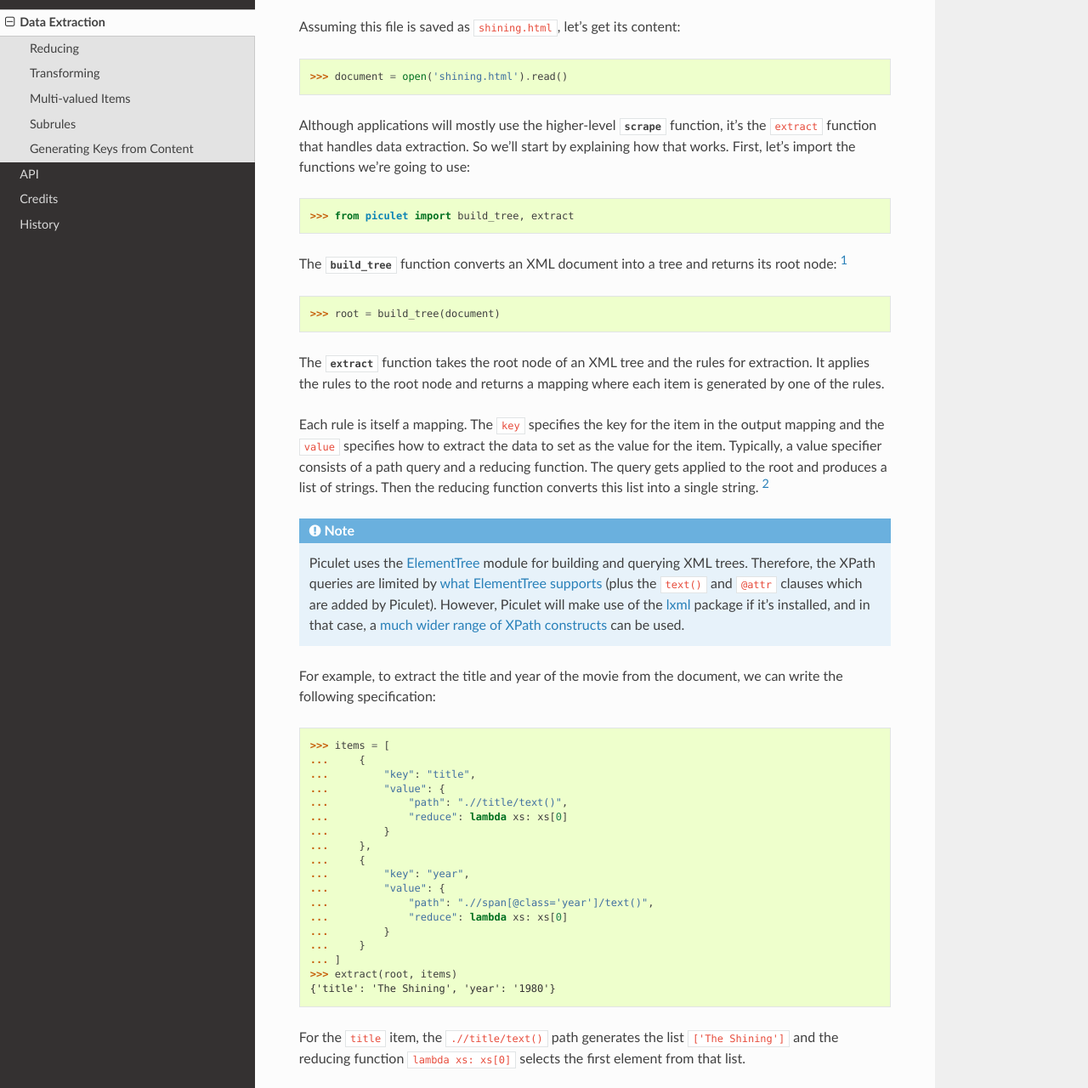
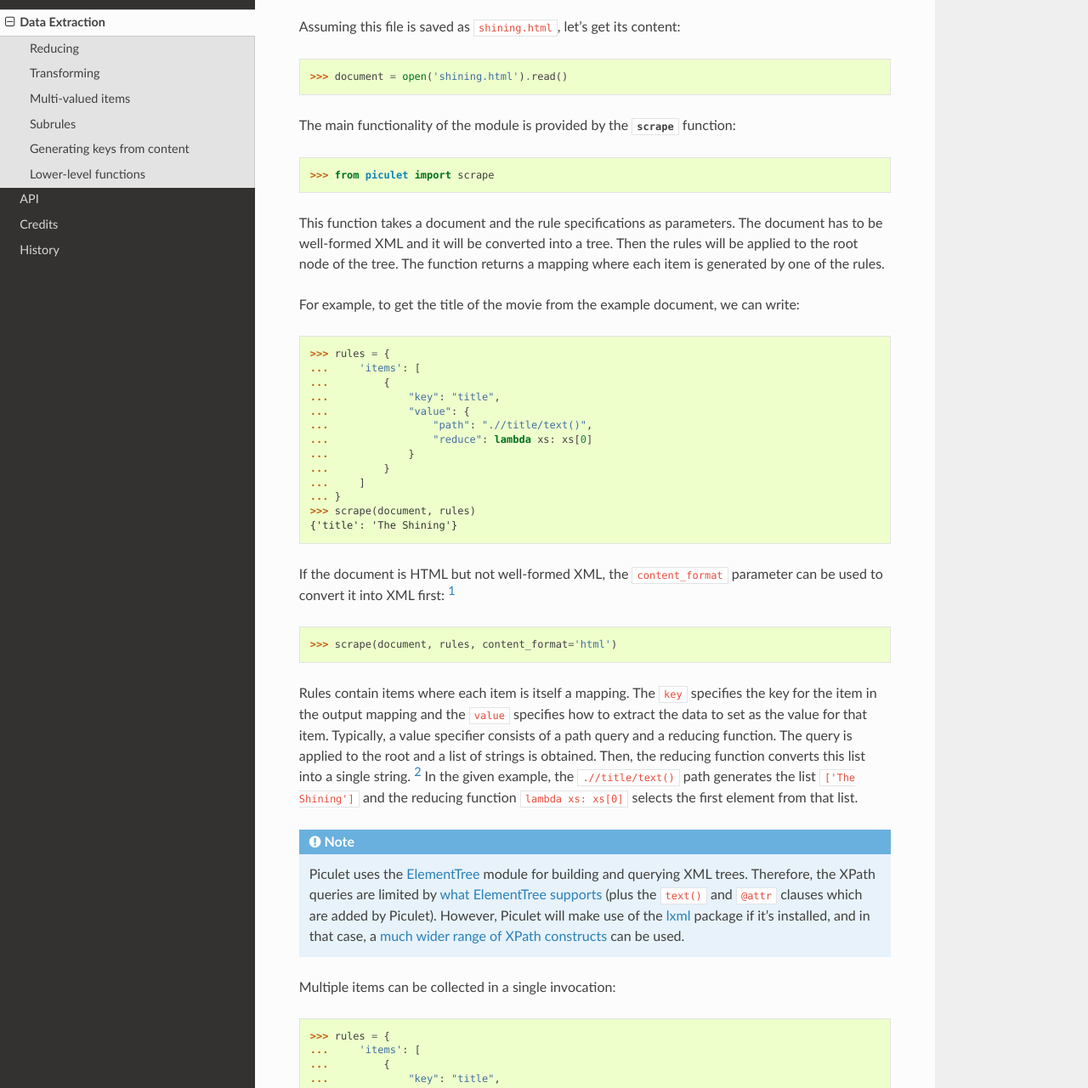
Before and after one commit to uyar/piculet, a Sphinx documentation site: the page built from docs/extract.rst, in a window 1280 px wide and 1400 px high, scrolled down 216 px, cut to the strip 120-1400 px from the top of the window. Shown: the whole strip at 85% size. Built offline with Sphinx 7.4.7 and the Read the Docs theme 2.0.0, drawn with Linux system fonts in a browser that asks for light colours; some of the changed text lies outside the part shown.

Commit message:
Center on scrape function in documentation

```diff
--- a/README.rst
+++ b/README.rst
@@ -45,7 +45,7 @@
 
    piculet scrape -s wikipedia.json --html "https://en.wikipedia.org/wiki/David_Bowie"
 
-This should give you the following output::
+This should print the following output::
 
    {
      "birthplace": "Brixton, London, England",
--- a/docs/extract.rst
+++ b/docs/extract.rst
@@ -16,29 +16,47 @@ Assuming this file is saved as :file:`shining.html`, let's get its content:
 
    >>> document = open('shining.html').read()
 
-Although applications will mostly use the higher-level
-:func:`scrape <piculet.scrape>` function, it's the ``extract`` function
-that handles data extraction. So we'll start by explaining how that works.
-First, let's import the functions we're going to use:
+The main functionality of the module is provided
+by the :func:`scrape <piculet.scrape>` function:
 
->>> from piculet import build_tree, extract
+>>> from piculet import scrape
 
-The :func:`build_tree <piculet.build_tree>` function converts an XML document
-into a tree and returns its root node: [#xhtml]_
+This function takes a document and the rule specifications as parameters.
+The document has to be well-formed XML and it will be converted into a tree.
+Then the rules will be applied to the root node of the tree. The function
+returns a mapping where each item is generated by one of the rules.
 
->>> root = build_tree(document)
+For example, to get the title of the movie from the example document,
+we can write:
 
-The :func:`extract <piculet.extract>` function takes the root node
-of an XML tree and the rules for extraction. It applies the rules
-to the root node and returns a mapping where each item is generated
-by one of the rules.
+>>> rules = {
+...     'items': [
+...         {
+...             "key": "title",
+...             "value": {
+...                 "path": ".//title/text()",
+...                 "reduce": lambda xs: xs[0]
+...             }
+...         }
+...     ]
+... }
+>>> scrape(document, rules)
+{'title': 'The Shining'}
 
-Each rule is itself a mapping. The ``key`` specifies the key for the item
-in the output mapping and the ``value`` specifies how to extract the data
-to set as the value for the item. Typically, a value specifier consists
-of a path query and a reducing function. The query gets applied to the root
-and produces a list of strings. Then the reducing function converts this list
-into a single string. [#reducing]_
+If the document is HTML but not well-formed XML, the ``content_format``
+parameter can be used to convert it into XML first: [#xhtml]_
+
+>>> scrape(document, rules, content_format='html')
+
+Rules contain items where each item is itself a mapping. The ``key`` specifies
+the key for the item in the output mapping and the ``value`` specifies
+how to extract the data to set as the value for that item. Typically,
+a value specifier consists of a path query and a reducing function. The query
+is applied to the root and a list of strings is obtained. Then,
+the reducing function converts this list into a single string. [#reducing]_
+In the given example, the ``.//title/text()`` path generates the list
+``['The Shining']`` and the reducing function ``lambda xs: xs[0]`` selects
+the first element from that list.
 
 .. note::
 
@@ -54,52 +72,52 @@ into a single string. [#reducing]_
 .. _lxml: http://lxml.de/
 .. _much wider range of XPath constructs: http://lxml.de/xpathxslt.html#xpath
 
-For example, to extract the title and year of the movie from the document,
-we can write the following specification:
+Multiple items can be collected in a single invocation:
 
->>> items = [
-...     {
-...         "key": "title",
-...         "value": {
-...             "path": ".//title/text()",
-...             "reduce": lambda xs: xs[0]
+>>> rules = {
+...     'items': [
+...         {
+...             "key": "title",
+...             "value": {
+...                 "path": ".//title/text()",
+...                 "reduce": lambda xs: xs[0]
+...             }
+...         },
+...         {
+...             "key": "year",
+...             "value": {
+...                 "path": ".//span[@class='year']/text()",
+...                 "reduce": lambda xs: xs[0]
+...             }
 ...         }
-...     },
-...     {
-...         "key": "year",
-...         "value": {
-...             "path": ".//span[@class='year']/text()",
-...             "reduce": lambda xs: xs[0]
-...         }
-...     }
-... ]
->>> extract(root, items)
+...     ]
+... }
+>>> scrape(document, rules)
 {'title': 'The Shining', 'year': '1980'}
-
-For the ``title`` item, the ``.//title/text()`` path generates the list
-``['The Shining']`` and the reducing function ``lambda xs: xs[0]`` selects
-the first element from that list.
 
 If a path doesn't match any element in the tree, the item will be excluded
 from the output and no error will be issued. Note that in the following
 example, the "foo" key doesn't get included:
 
->>> items = [
-...     {
-...         "key": "title",
-...         "value": {
-...             "path": ".//title/text()",
-...             "reduce": lambda xs: xs[0]
-...          }
-...     },
-...     {
-...         "key": "foo",
-...         "value": {
-...             "path": ".//foo/text()",
-...             "reduce": lambda xs: xs[0]
+>>> rules = {
+...     'items': [
+...         {
+...             "key": "title",
+...             "value": {
+...                 "path": ".//title/text()",
+...                 "reduce": lambda xs: xs[0]
+...              }
+...         },
+...         {
+...             "key": "foo",
+...             "value": {
+...                 "path": ".//foo/text()",
+...                 "reduce": lambda xs: xs[0]
+...             }
 ...         }
-...     }
-... ]
+...     ]
+... }
+>>> scrape(document, rules)
 {'title': 'The Shining'}
 
 Reducing
@@ -120,34 +138,39 @@ The reducing function that returns the first element of a list
        "reduce": reducers.first
    }
 
-Other common predefined reducing operations are joining and cleaning.
+Other commonly used predefined reducing operations are joining and cleaning.
 The ``join`` reducer joins all selected strings into one:
 
->>> items = [
-...     {
-...         "key": "full_title",
-...         "value": {
-...             "path": ".//h1//text()",
-...             "reduce": reducers.join
+>>> rules = {
+...     'items': [
+...         {
+...             "key": "full_title",
+...             "value": {
+...                 "path": ".//h1//text()",
+...                 "reduce": reducers.join
+...             }
 ...         }
-...     }
-... ]
->>> extract(document, items)
+...     ]
+... }
+>>> scrape(document, rules)
 {'full_title': 'The Shining (1980)'}
 
 If you want to get rid of extra whitespace, you can use the ``clean`` reducer.
 After joining the strings, this will remove leading and trailing whitespace
 and replace multiple whitespace with a single space:
 
->>> items = [
-...     {
-...         "key": "review",
-...         "value": {
-...             "path": ".//div[@class='review']//text()",
-...             "reduce": reducers.clean
+>>> rules = {
+...     'items': [
+...         {
+...             "key": "review",
+...             "value": {
+...                 "path": ".//div[@class='review']//text()",
+...                 "reduce": reducers.clean
+...             }
 ...         }
-...     }
-... ]
+...     ]
+... }
+>>> scrape(document, rules)
 {'review': 'Fantastic movie. Definitely recommended.'}
 
 In this example, the ``join`` reducer would have produced the value
@@ -183,20 +206,22 @@ to the resulting string. A transformation function must take a string
 as parameter and can return any value of any type. For example,
 to get the year of the movie as an integer:
 
->>> items = [
-...     {
-...         "key": "year",
-...         "value": {
-...             "path": ".//span[@class='year']/text()",
-...             "reduce": reducers.first,
-...             "transform": int
+>>> rules = {
+...     'items': [
+...         {
+...             "key": "year",
+...             "value": {
+...                 "path": ".//span[@class='year']/text()",
+...                 "reduce": reducers.first,
+...                 "transform": int
+...             }
 ...         }
-...     }
-... ]
->>> extract(root, items)
+...     ]
+... }
+>>> scrape(document, rules)
 {'year': 1980}
 
-Multi-valued Items
+Multi-valued items
 ------------------
 
 Data with multiple values can be created by using a ``foreach`` key
@@ -206,120 +231,130 @@ as before to each selected element and the obtained values will be the members
 of the resulting list. For example, to get the genres of the movie,
 we can write:
 
->>> items = [
-...     {
-...         "key": "genres",
-...         "value": {
-...             "foreach": ".//ul[@class='genres']/li",
-...             "path": "./text()",
-...             "reduce": reducers.first
+>>> rules = {
+...     'items': [
+...         {
+...             "key": "genres",
+...             "value": {
+...                 "foreach": ".//ul[@class='genres']/li",
+...                 "path": "./text()",
+...                 "reduce": reducers.first
+...             }
 ...         }
-...     }
-... ]
->>> extract(document, items)
+...     ]
+... }
+>>> scrape(document, rules)
 {'genres': ['Horror', 'Drama']}
 
 If the ``foreach`` key doesn't match any element the item will be excluded
 from the result:
 
->>> items = [
-...     {
-...         "key": "foos",
-...         "value": {
-...             "foreach": ".//ul[@class='foos']/li",
-...             "path": "./text()",
-...             "reduce": reducers.first
+>>> rules = {
+...     'items': [
+...         {
+...             "key": "foos",
+...             "value": {
+...                 "foreach": ".//ul[@class='foos']/li",
+...                 "path": "./text()",
+...                 "reduce": reducers.first
+...             }
 ...         }
-...     }
-... ]
->>> extract(document, items)
+...     ]
+... }
+>>> scrape(document, rules)
 {}
 
 If a transformation is specified, it will be applied to every element
 in the list:
 
->>> items = [
-...     {
-...         "key": "genres",
-...         "value": {
-...             "foreach": ".//ul[@class='genres']/li",
-...             "path": "./text()",
-...             "reduce": reducers.first,
-...             "transform": lambda x: x.lower()
+>>> rules = {
+...     'items': [
+...         {
+...             "key": "genres",
+...             "value": {
+...                 "foreach": ".//ul[@class='genres']/li",
+...                 "path": "./text()",
+...                 "reduce": reducers.first,
+...                 "transform": lambda x: x.lower()
+...             }
 ...         }
-...     }
-... ]
->>> extract(document, items)
+...     ]
+... }
+>>> scrape(document, rules)
 {'genres': ['horror', 'drama']}
 
 Subrules
 --------
 
-Nested structures can be created by writing subrules as value specifiers. If
-the value specifier is a mapping that contains an ``items`` key, then this will
-be interpreted as a subrule and the generated mapping will be the value for
-the key.
+Nested structures can be created by writing subrules as value specifiers.
+If the value specifier is a mapping that contains an ``items`` key,
+then this will be interpreted as a subrule and the generated mapping
+will be the value for the key.
 
->>> items = [
-...     {
-...         "key": "director",
-...         "value": {
-...             "items": [
-...                 {
-...                     "key": "name",
-...                     "value": {
-...                         "path": ".//div[@class='director']//a/text()",
-...                         "reduce": reducers.first
+>>> rules = {
+...     'items': [
+...         {
+...             "key": "director",
+...             "value": {
+...                 "items": [
+...                     {
+...                         "key": "name",
+...                         "value": {
+...                             "path": ".//div[@class='director']//a/text()",
+...                             "reduce": reducers.first
+...                         }
+...                     },
+...                     {
+...                         "key": "link",
+...                         "value": {
+...                             "path": ".//div[@class='director']//a/@href",
+...                             "reduce": reducers.first
+...                         }
 ...                     }
-...                 },
-...                 {
-...                     "key": "link",
-...                     "value": {
-...                         "path": ".//div[@class='director']//a/@href",
-...                         "reduce": reducers.first
-...                     }
-...                 }
-...             ]
+...                 ]
+...             }
 ...         }
-...     }
-... ]
->>> extract(root, items)
+...     ]
+... }
+>>> scrape(document, rules)
 {'director': {'link': '/people/1', 'name': 'Stanley Kubrick'}}
 
-Subrules can also be combined with lists:
+Subrules can be combined with lists:
 
->>> items = [
-...     {
-...         "key": "cast",
-...         "value": {
-...             "foreach": ".//table[@class='cast']/tr",
-...             "items": [
-...                 {
-...                     "key": "name",
-...                     "value": {
-...                         "path": "./td[1]/a/text()",
-...                         "reduce": reducers.first
+>>> rules = {
+...     'items': [
+...         {
+...             "key": "cast",
+...             "value": {
+...                 "foreach": ".//table[@class='cast']/tr",
+...                 "items": [
+...                     {
+...                         "key": "name",
+...                         "value": {
+...                             "path": "./td[1]/a/text()",
+...                             "reduce": reducers.first
+...                         }
+...                     },
+...                     {
+...                         "key": "link",
+...                         "value": {
+...                             "path": "./td[1]/a/@href",
+...                             "reduce": reducers.first
+...                         }
+...                     },
+...                     {
+...                         "key": "character",
+...                         "value": {
+...                             "path": "./td[2]/text()",
+...                             "reduce": reducers.first
+...                         }
 ...                     }
-...                 },
-...                 {
-...                     "key": "link",
-...                     "value": {
-...                         "path": "./td[1]/a/@href",
-...                         "reduce": reducers.first
-...                     }
-...                 },
-...                 {
-...                     "key": "character",
-...                     "value": {
-...                         "path": "./td[2]/text()",
-...                         "reduce": reducers.first
-...                     }
-...                 }
-...             ]
+...                 ]
+...             }
 ...         }
-...     }
-... ]
->>> extract(root, items)
+...     ]
+... }
+>>> scrape(document, rules)
 {'cast': [{'character': 'Jack Torrance',
    'link': '/people/2',
    'name': 'Jack Nicholson'},
@@ -331,82 +366,88 @@ Items generated by subrules can also be transformed. The transformation
 function is always applied as the last step in a "value" definition. But
 transformers for subitems take mappings (as opposed to strings) as parameter.
 
->>> items = [
-...     {
-...         "key": "cast",
-...         "value": {
-...             "foreach": ".//table[@class='cast']/tr",
-...             "items": [
-...                 {
-...                     "key": "name",
-...                     "value": {
-...                         "path": "./td[1]/a/text()",
-...                         "reduce": reducers.first
+>>> rules = {
+...     'items': [
+...         {
+...             "key": "cast",
+...             "value": {
+...                 "foreach": ".//table[@class='cast']/tr",
+...                 "items": [
+...                     {
+...                         "key": "name",
+...                         "value": {
+...                             "path": "./td[1]/a/text()",
+...                             "reduce": reducers.first
+...                         }
+...                     },
+...                     {
+...                         "key": "character",
+...                         "value": {
+...                             "path": "./td[2]/text()",
+...                             "reduce": reducers.first
+...                         }
 ...                     }
-...                 },
-...                 {
-...                     "key": "character",
-...                     "value": {
-...                         "path": "./td[2]/text()",
-...                         "reduce": reducers.first
-...                     }
-...                 }
-...             ],
-...             "transform": lambda x: x.get('name') + ' as ' + x.get('character')
+...                 ],
+...                 "transform": lambda x: x['name'] + ' as ' + x['character']
+...             }
 ...         }
-...     }
-... ]
->>> extract(root, items)
+...     ]
+... }
+>>> scrape(document, rules)
 {'cast': ['Jack Nicholson as Jack Torrance',
   'Shelley Duvall as Wendy Torrance']}
 
-Generating Keys from Content
+Generating keys from content
 ----------------------------
 
 You can generate items where the key value also comes from the content.
 Consider for example how you would get the runtime and the language
-of the movie. Instead of writing multiple rules for each ``h3`` element
-under an "info" class ``div``, we can write only one rule that will select
+of the movie. Instead of writing multiple items for each ``h3`` element
+under an "info" class ``div``, we can write only one item that will select
 these divs and use the h3 text as the key. Section elements like these divs
 can be selected using ``foreach`` specifications in the keys. This will cause
 a new item to be generated for each selected element. To get the key value,
 we can use paths, reducers -and also transformers- that will be applied
 to the selected section element:
 
->>> items = [
-...     {
-...         "foreach": ".//div[@class='info']",
-...         "key": {
-...             "path": "./h3/text()",
-...             "reduce": reducers.first
-...         },
-...         "value": {
-...             "path": "./div//text()",
-...             "reduce": reducers.first
+>>> rules = {
+...     'items': [
+...         {
+...             "foreach": ".//div[@class='info']",
+...             "key": {
+...                 "path": "./h3/text()",
+...                 "reduce": reducers.first
+...             },
+...             "value": {
+...                 "path": "./div//text()",
+...                 "reduce": reducers.first
+...             }
 ...         }
-...     }
-... ]
->>> extract(root, items)
+...     ]
+... }
+>>> scrape(document, rules)
 {'Language:': 'English', 'Runtime:': '144 minutes'}
 
 The ``normalize`` predefined reducer joins the strings, converts it
 to lowercase, replaces spaces with underscores and strips other
 non-alphanumeric characters:
 
->>> items = [
-...     {
-...         "foreach": ".//div[@class='info']",
-...         "key": {
-...             "path": "./h3/text()",
-...             "reduce": reducers.normalize
-...         },
-...         "value": {
-...             "path": "./div//text()",
-...             "reduce": reducers.first
+>>> rules = {
+...     'items': [
+...         {
+...             "foreach": ".//div[@class='info']",
+...             "key": {
+...                 "path": "./h3/text()",
+...                 "reduce": reducers.normalize
+...             },
+...             "value": {
+...                 "path": "./div//text()",
+...                 "reduce": reducers.first
+...             }
 ...         }
-...     }
-... ]
->>> extract(root, items)
+...     ]
+... }
+>>> scrape(document, rules)
 {'language': 'English', 'runtime': '144 minutes'}
 
 You could also give a string instead of a path and reducer for the key.
@@ -414,10 +455,31 @@ In this case, the elements would still be traversed; only the last one would
 set the final value for the item. This could be OK if you are sure
 that there is only one element that matches the ``foreach`` path of the key.
 
+Lower-level functions
+---------------------
+
+If the same document will be scraped multiple times with different rules,
+calling the ``scrape`` function repeatedly will cause the document to be parsed
+repeatedly. A more efficient way would be to convert the document into a tree
+once using the :func:`build_tree <piculet.build_tree>` function and then
+calling the :func:`extract <piculet.extract>` function with the rule items:
+
+>>> from piculet import build_tree, extract
+>>> root = build_tree(document)
+>>> items = [
+...     {
+...         "key": "title",
+...         "value": {
+...             "path": ".//title/text()",
+...             "reduce": reducers.first
+...         }
+...     }
+... ]
+>>> extract(root, items)
+
 .. [#xhtml]
 
-   Note that the example document is well-formed XML. If it weren't,
-   this operation would fail.
+   Note that the example document is well-formed XML.
 
 .. [#reducing]
 
```
